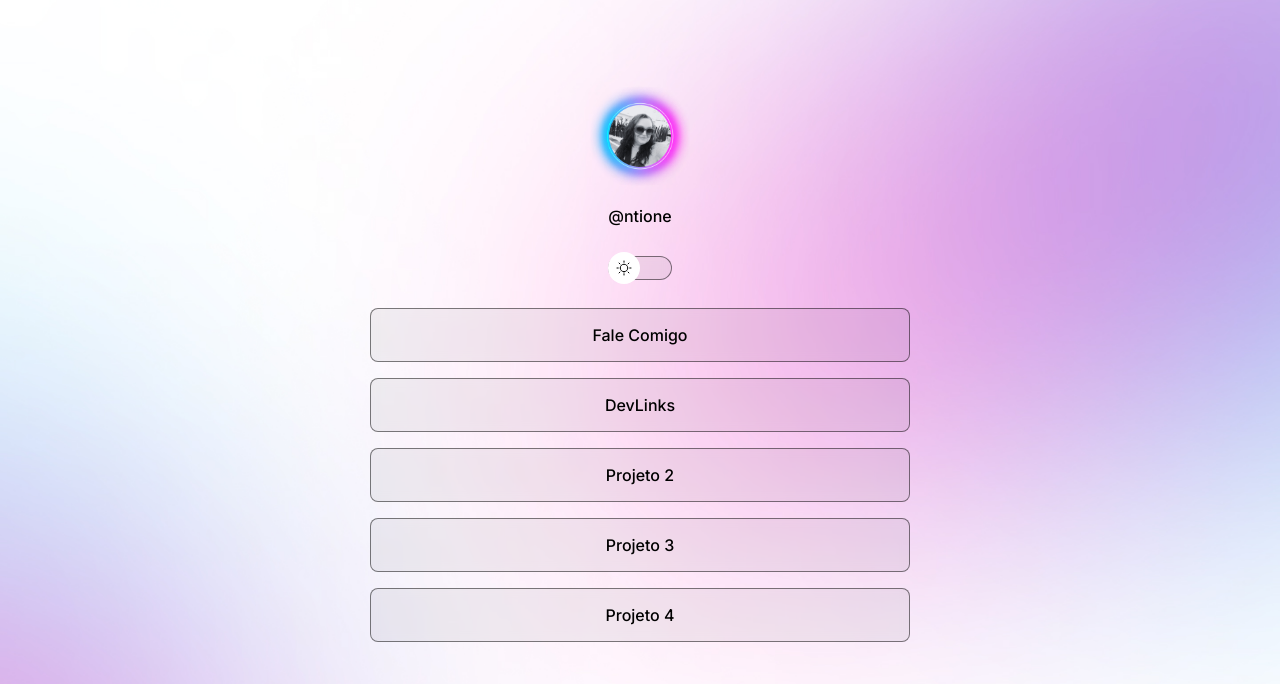
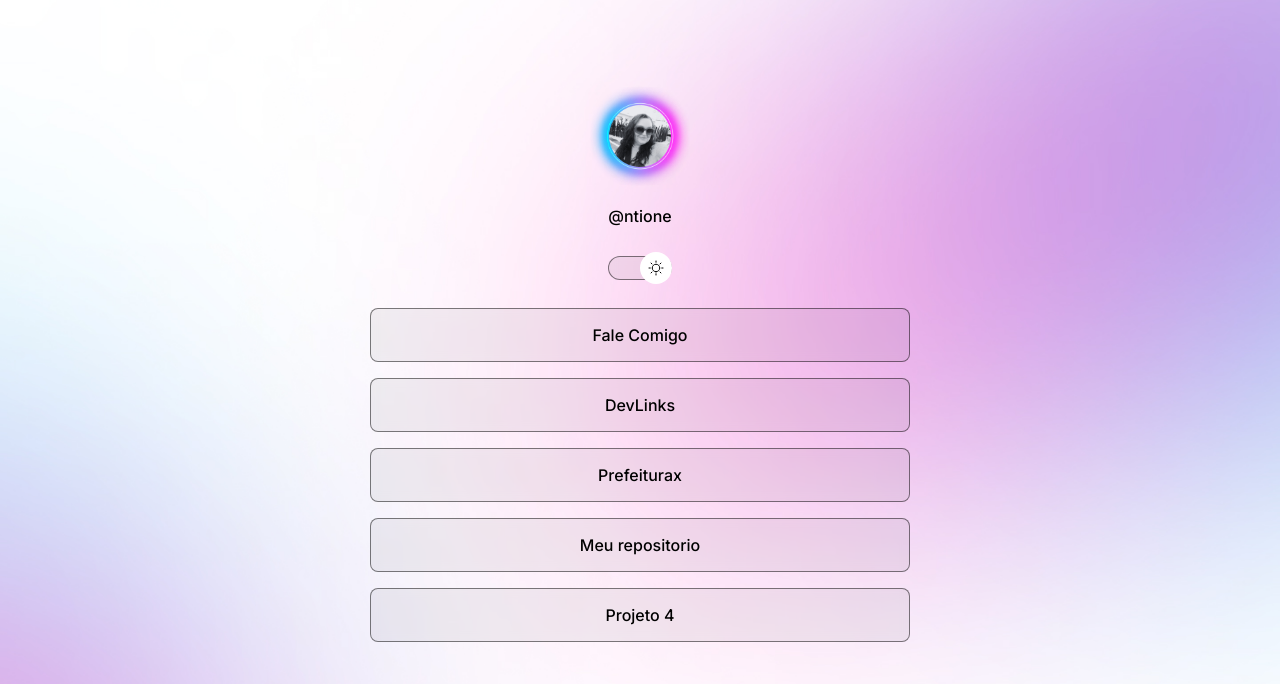
Before and after one commit to ntione-lang/devlinks, a plain HTML site: page index.html in a window 1280 px wide. Both pictures are taken after a click on the element 640 px from the left and 268 px from the top of the page. Shown: the top 684 px of the page. Drawn offline with nearby package versions, Linux system fonts and the light colour scheme.

Commit message:
atualizando css

```diff
--- a/index.html
+++ b/index.html
@@ -17,9 +17,9 @@
       <div id="profile">
         <img
           src="./assets/avatar.png"
-          alt="foto de perfil do
-         senhor Marcio Coutinho vestindo camisa branca,
-        cabelo curto preto e com a mão no queixo"
+          alt="foto de perfil da
+         senhora Ione Porto vestindo vestido verde,
+        cabelo  ruivo preso de oculos e sorrindo"
         />
         <a
           href="https://www.instagram.com/ntione/"
@@ -45,14 +45,14 @@
         </li>
 
         <li>
-          <a href="#" rel="noopener noreferrer"target="_blank">DevLinks</a>
+          <a href="http://127.0.0.1:5500/index.html" rel="noopener noreferrer"target="_blank">DevLinks</a>
           </li>
 <li>
-<a href="#" rel="noopener noreferrer"target="_blank">Projeto 2</a>
+<a href="https://ntione-lang.github.io/PrefeituraX/" rel="noopener noreferrer"target="_blank">Prefeiturax</a>
 </li>
 
 <li>
-  <a href="#"rel="noopener noreferrer"target="_blank">Projeto 3</a>
+  <a href="https://ntione-lang.github.io/meu-repositorio-de-autenticacoes-SENAC/"rel="noopener noreferrer"target="_blank">Meu repositorio</a>
 </li>
 
 <li>
--- a/style.css
+++ b/style.css
@@ -16,7 +16,7 @@
 
 .light {
   --text-color: black;
-  --bg-url: url(./assets/bg-mobile-Light.jpg);
+  --bg-url: url(./assets/bg-mobile-light.jpg);
   --stroke-color: rgba(0, 0, 0, 0.5);
   --surface-color: rgba(0, 0, 0, 0.05);
   --surface-color-hover: rgba(0, 0, 0, 0.02);
@@ -41,7 +41,7 @@ body * {
   padding: 0 24px;
 }
 
-/* perfil*/
+/*Perfil*/
 
 #profile {
   text-align: center;
@@ -62,7 +62,7 @@ body * {
   text-decoration: none;
 }
 
-/* switch*/
+/* switch */
 
 #switch {
   position: relative;
@@ -79,16 +79,15 @@ body * {
 
   position: absolute;
   top: 50%;
-  left: 0%;
+  left: 0;
   z-index: 1;
   transform: translateY(-50%);
 
-  animation: slide-back 0.2s;
+  transition: left 0.2s;
 }
 
-#switch button.active {
-  left: 50%;
-  animation: slide-in 0.2s;
+.light #switch button {
+  left: 32px;
 }
 
 .light #switch button:hover {
@@ -106,7 +105,7 @@ body * {
   border-radius: 9999px;
 }
 
-/*links */
+/* Links */
 ul {
   list-style: none;
   display: flex;
@@ -139,7 +138,7 @@ ul li a:hover {
   border: 1.5px solid var(--text-color);
 }
 
-/* social links */
+/* Social links */
 #social-links {
   display: flex;
   justify-content: center;
@@ -167,7 +166,7 @@ footer {
   font-size: 14px;
 }
 
-/* media queries*/
+/* media queries */
 @media (min-width: 700px) {
   :root {
     --bg-url: url(./assets/bg-desktop.jpg);
@@ -178,7 +177,7 @@ footer {
   }
 }
 
-/* animation*/
+/* animation */
 @keyframes slide-in {
   from {
     left: 0;
```
Also changed, not shown: script.js (+4 -4 lines).
